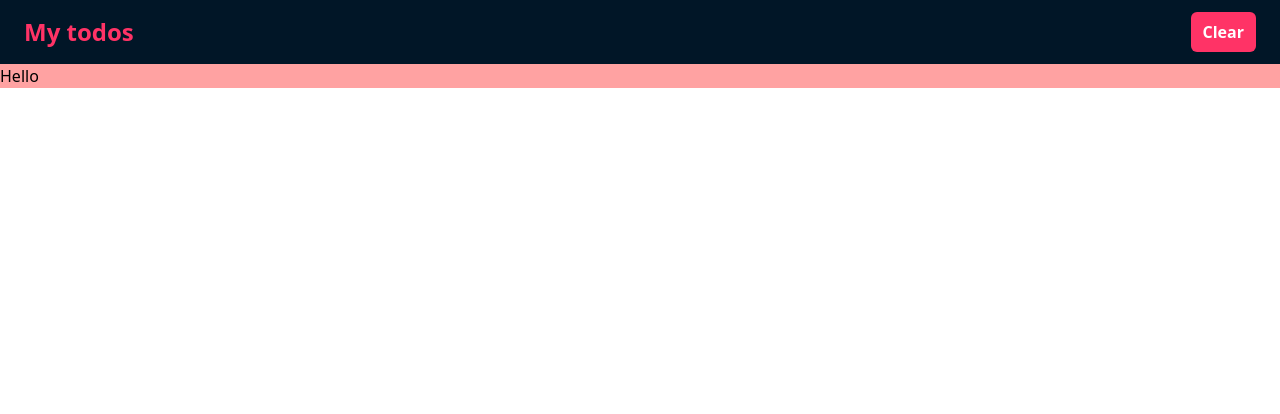
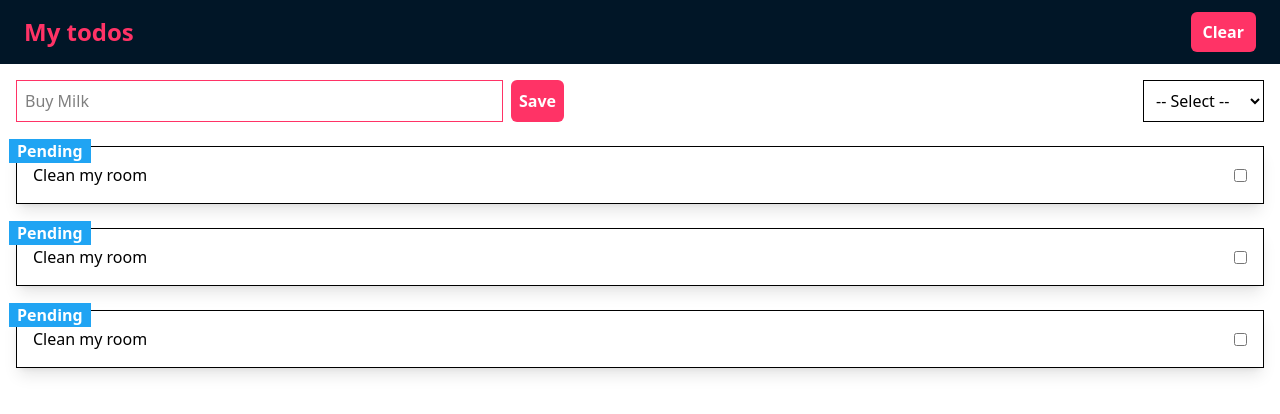
Before and after one commit to Alejandro1709/prueba-tecnica-1, a React (Vite) app: page / in a window 1280 px wide. Shown: the top 414 px of the page. Built offline with nearby package versions, Linux system fonts and the light colour scheme.

Commit message:
Add: More components

```diff
--- a/src/App.tsx
+++ b/src/App.tsx
@@ -1,12 +1,16 @@
 import Header from './components/Header'
+import InputActions from './components/InputActions'
+import TodosList from './components/TodosList'
 
 function App() {
   return (
     <>
       <Header />
 
-      <main className="bg-red-300">
-        <h1>Hello</h1>
+      <main className="max-w-7xl space-y-6 mx-auto p-4">
+        <InputActions />
+
+        <TodosList />
       </main>
     </>
   )
--- /dev/null
+++ b/src/components/InputActions.tsx
@@ -0,0 +1,23 @@
+export default function InputActions() {
+  return (
+    <div className="flex flex-col gap-2 md:flex-row justify-between">
+      <form className="flex gap-2">
+        <input
+          className="bg-white p-2 border border-[#FF3366] w-[487px]"
+          type="text"
+          placeholder="Buy Milk"
+        />
+        <button className="p-2 bg-[#FF3366] hover:bg-[#ff3366ec] text-white font-semibold rounded-md cursor-pointer">
+          Save
+        </button>
+      </form>
+
+      <select className="bg-white border p-2" name="filter" id="filter">
+        <option value="">-- Select --</option>
+        <option value="all">All</option>
+        <option value="pending">Pending</option>
+        <option value="completed">Completed</option>
+      </select>
+    </div>
+  )
+}
--- /dev/null
+++ b/src/components/TodoCard.tsx
@@ -0,0 +1,13 @@
+export default function TodoCard() {
+  return (
+    <div className="relative flex justify-between items-center bg-white shadow-lg border p-4">
+      <div className="absolute -top-2 -left-2 text-white font-semibold px-2 bg-[#20A4F3]">
+        Pending
+      </div>
+
+      <h2>Clean my room</h2>
+
+      <input type="checkbox" />
+    </div>
+  )
+}
--- /dev/null
+++ b/src/components/TodosList.tsx
@@ -0,0 +1,11 @@
+import TodoCard from './TodoCard'
+
+export default function TodosList() {
+  return (
+    <div className="flex flex-col gap-6">
+      <TodoCard />
+      <TodoCard />
+      <TodoCard />
+    </div>
+  )
+}
```
